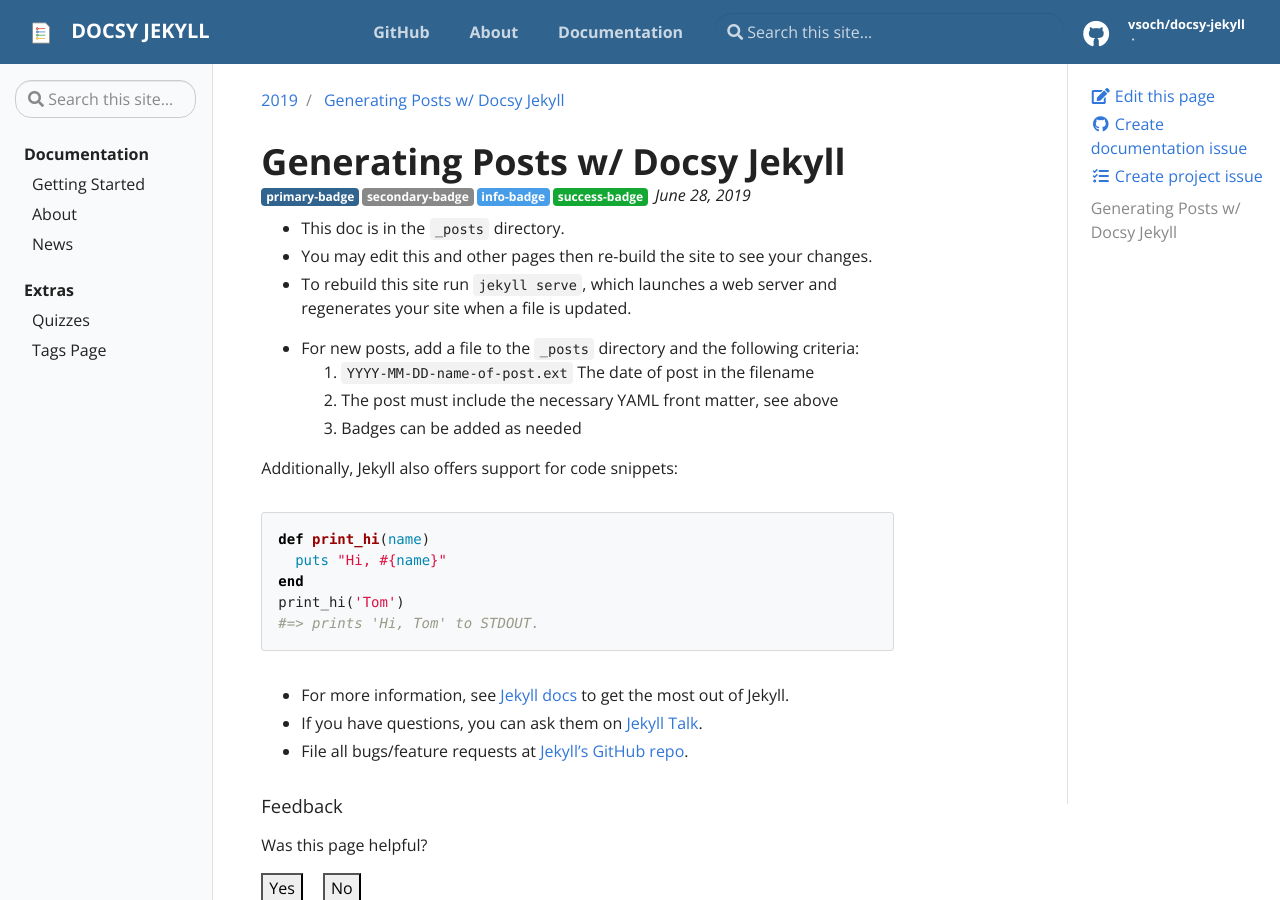
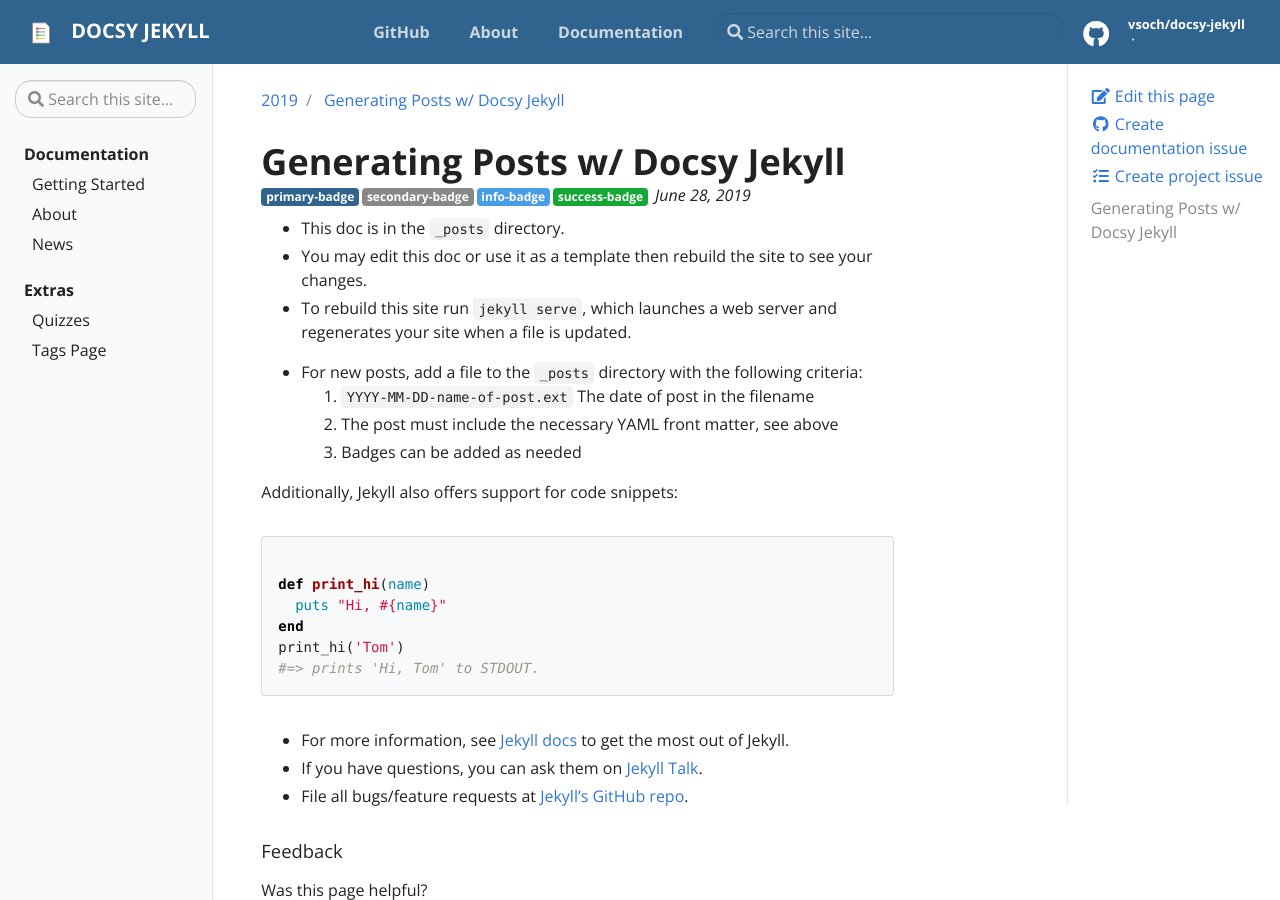
Before and after one commit to vsoch/docsy-jekyll, a Jekyll site: the page built from _posts/2019-06-29-welcome.md, in a window 1280 px wide and 900 px high. Built offline with Jekyll 4.4.1, drawn with Linux system fonts in a browser that asks for light colours; our own code applies the rules of GitHub Pages for plain Markdown files.

Commit message:
Update Welcome instructions page

```diff
--- a/_posts/2019-06-29-welcome.md
+++ b/_posts/2019-06-29-welcome.md
@@ -14,10 +14,10 @@ badges:
 ---
 
 - This doc is in the `_posts` directory.
-- You may edit this and other pages then re-build the site to see your changes.
+- You may edit this doc or use it as a template then rebuild the site to see your changes.
 - To rebuild this site run `jekyll serve`, which launches a web server and regenerates your site when a file is updated.
 
-- For new posts, add a file to the `_posts` directory and the following criteria:
+- For new posts, add a file to the `_posts` directory with the following criteria:
 1. `YYYY-MM-DD-name-of-post.ext` The date of post in the filename
 2. The post must include the necessary YAML front matter, see above
 3. Badges can be added as needed
```
